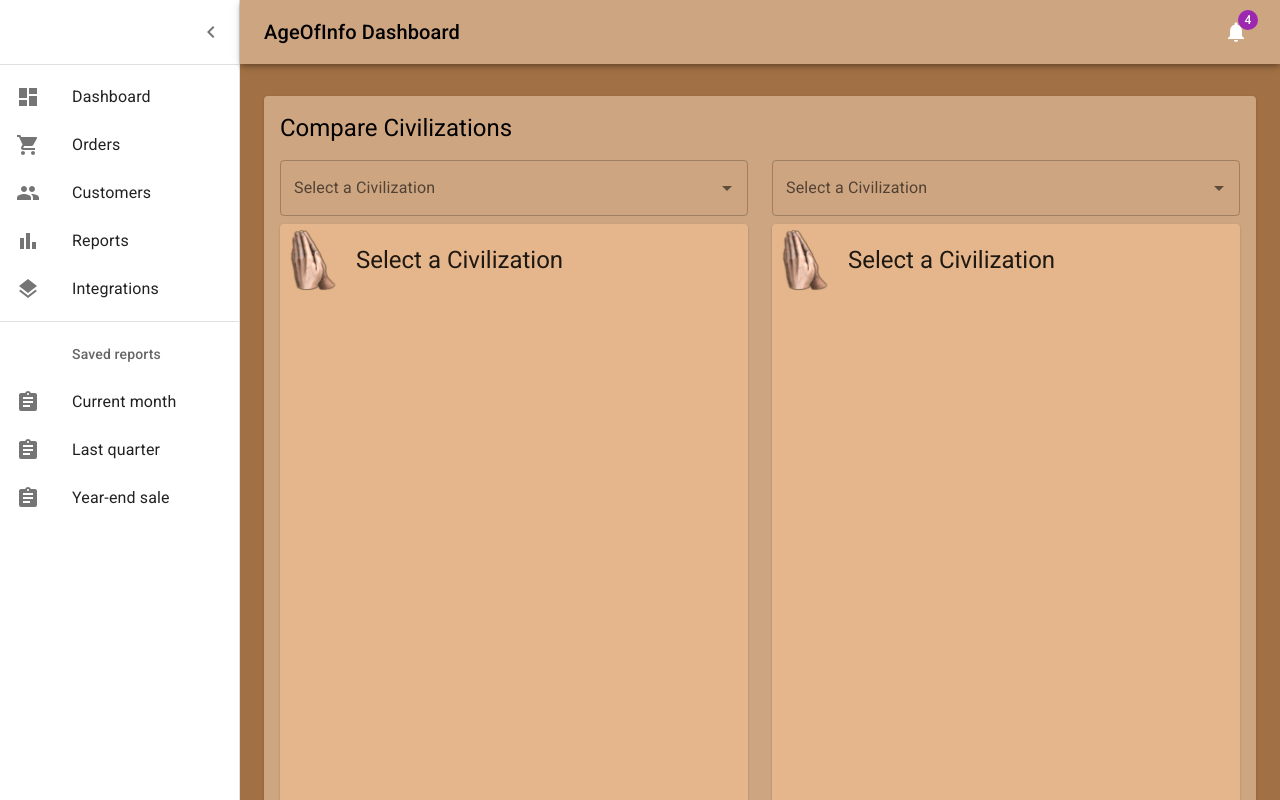
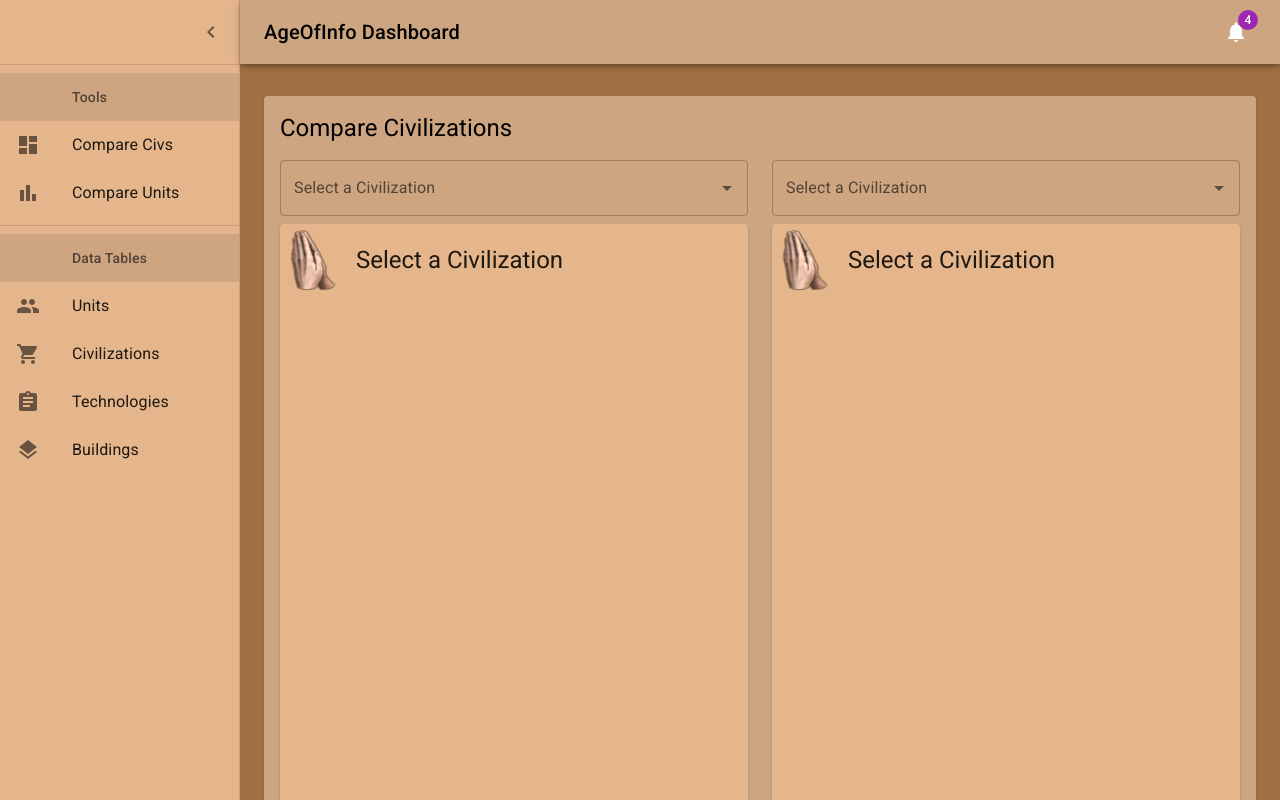
Before and after one commit to edman3d/ageofinfo-gcp, a React (Create React App) app: page / in a window 1280 px wide. Built offline with nearby package versions, Linux system fonts and the light colour scheme.

Commit message:
create drawer skeleton

```diff
--- a/src/components/Drawer.tsx
+++ b/src/components/Drawer.tsx
@@ -8,6 +8,7 @@ export const Drawer = styled(MuiDrawer, { shouldForwardProp: (prop) => prop !==
   "& .MuiDrawer-paper": {
     position: "relative",
     whiteSpace: "nowrap",
+    backgroundColor: LIGHT_TAN_COLOR,
     width: drawerWidth,
     transition: theme.transitions.create("width", {
       easing: theme.transitions.easing.sharp,
--- a/src/components/listItems.tsx
+++ b/src/components/listItems.tsx
@@ -9,64 +9,56 @@ import PeopleIcon from "@mui/icons-material/People";
 import BarChartIcon from "@mui/icons-material/BarChart";
 import LayersIcon from "@mui/icons-material/Layers";
 import AssignmentIcon from "@mui/icons-material/Assignment";
+import { LIGHT_TAN_COLOR, MEDIUM_TAN_COLOR, DARK_TAN_COLOR } from "../constants/colors";
 
 export const mainListItems = (
   <React.Fragment>
+    <ListSubheader component="div" inset sx={{ backgroundColor: MEDIUM_TAN_COLOR }}>
+      Tools
+    </ListSubheader>
     <ListItemButton>
       <ListItemIcon>
         <DashboardIcon />
       </ListItemIcon>
-      <ListItemText primary="Dashboard" />
-    </ListItemButton>
-    <ListItemButton>
-      <ListItemIcon>
-        <ShoppingCartIcon />
-      </ListItemIcon>
-      <ListItemText primary="Orders" />
-    </ListItemButton>
-    <ListItemButton>
-      <ListItemIcon>
-        <PeopleIcon />
-      </ListItemIcon>
-      <ListItemText primary="Customers" />
+      <ListItemText primary="Compare Civs" />
     </ListItemButton>
     <ListItemButton>
       <ListItemIcon>
         <BarChartIcon />
       </ListItemIcon>
-      <ListItemText primary="Reports" />
-    </ListItemButton>
-    <ListItemButton>
-      <ListItemIcon>
-        <LayersIcon />
-      </ListItemIcon>
-      <ListItemText primary="Integrations" />
+      <ListItemText primary="Compare Units" />
     </ListItemButton>
   </React.Fragment>
 );
 
 export const secondaryListItems = (
   <React.Fragment>
-    <ListSubheader component="div" inset>
-      Saved reports
+    <ListSubheader component="div" inset sx={{ backgroundColor: MEDIUM_TAN_COLOR }}>
+      Data Tables
     </ListSubheader>
     <ListItemButton>
       <ListItemIcon>
-        <AssignmentIcon />
+        <PeopleIcon />
       </ListItemIcon>
-      <ListItemText primary="Current month" />
+      <ListItemText primary="Units" />
+    </ListItemButton>
+    <ListItemButton>
+      <ListItemIcon>
+        <ShoppingCartIcon />
+      </ListItemIcon>
+      <ListItemText primary="Civilizations" />
     </ListItemButton>
     <ListItemButton>
       <ListItemIcon>
         <AssignmentIcon />
       </ListItemIcon>
-      <ListItemText primary="Last quarter" />
+      <ListItemText primary="Technologies" />
     </ListItemButton>
     <ListItemButton>
       <ListItemIcon>
-        <AssignmentIcon />
+        <LayersIcon />
       </ListItemIcon>
-      <ListItemText primary="Year-end sale" />
+      <ListItemText primary="Buildings" />
     </ListItemButton>
   </React.Fragment>
 );
```
